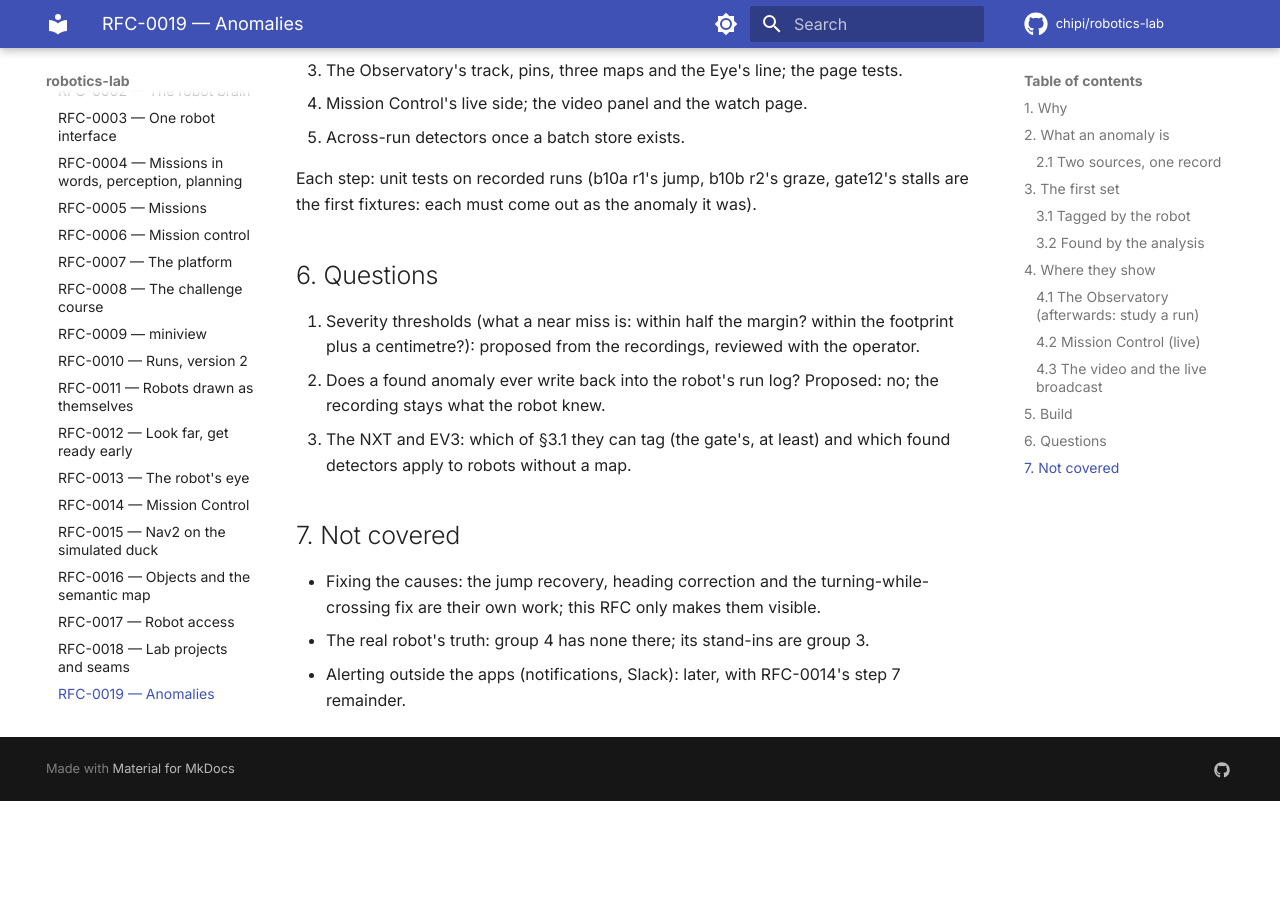
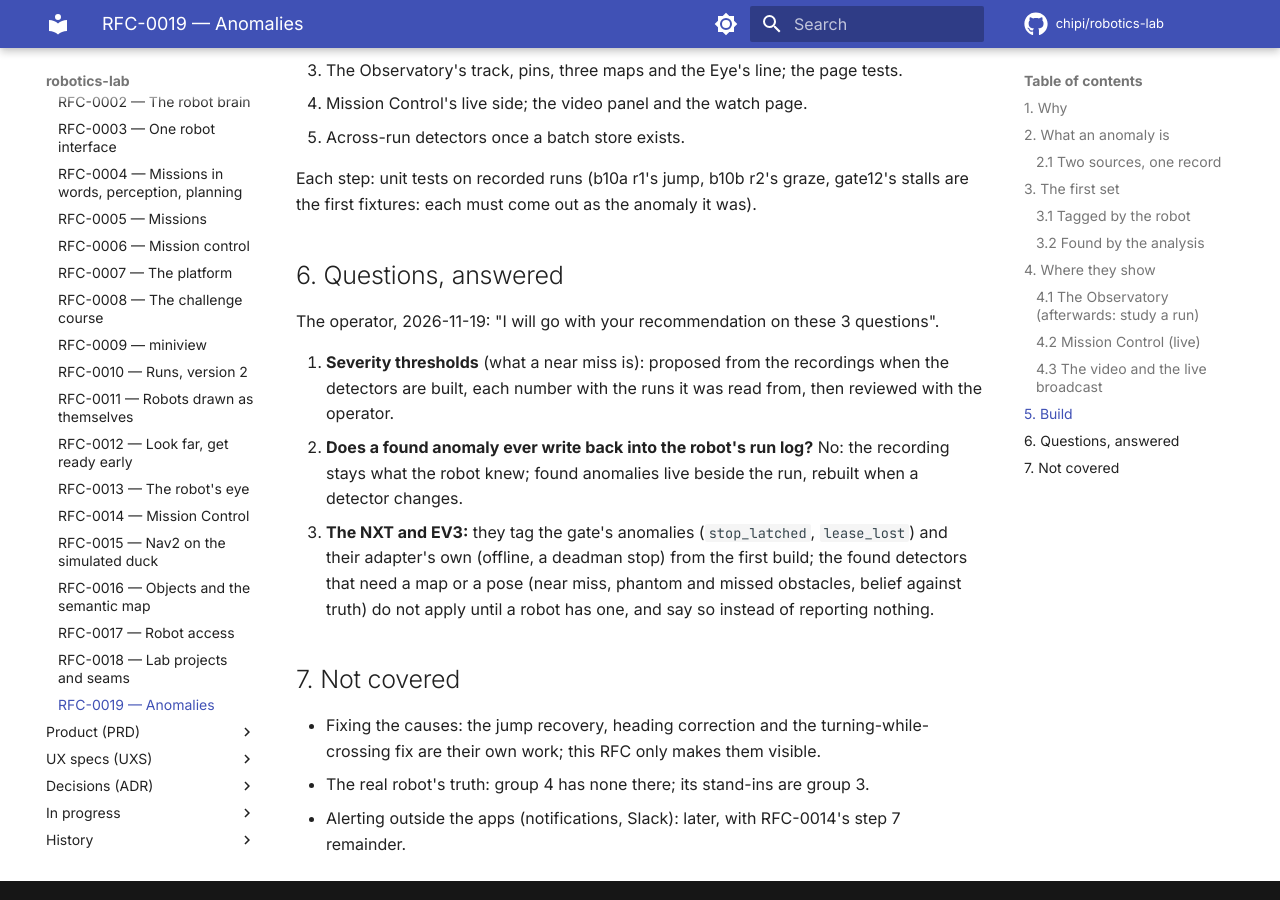
Before and after one commit to chipi/robotics-lab, an MkDocs documentation site: the page built from docs/rfc/RFC-0019-anomaly-telemetry.md, in a window 1280 px wide and 900 px high, scrolled down 3957 px. Built offline with MkDocs 1.6.1 and Material for MkDocs 9.7.7, drawn with Linux system fonts in a browser that asks for light colours; comment, search, counter and statistics services are not loaded; before the commit the page ends 4758 px from its top, so only the background shows below that.

Commit message:
docs: RFC-0019's three questions answered (the operator went with the recommendations)
Co-Authored-By: Claude Opus 5.5 <noreply@anthropic.com>
Claude-Session: https://claude.ai/code/session_014cvkLDtihKBLiV2cbMenbC

```diff
--- a/docs/rfc/RFC-0019-anomaly-telemetry.md
+++ b/docs/rfc/RFC-0019-anomaly-telemetry.md
@@ -137,14 +137,18 @@ obstacles, belief against truth, and wrong refusals. The rest come later in the
 Each step: unit tests on recorded runs (b10a r1's jump, b10b r2's graze, gate12's stalls are the
 first fixtures: each must come out as the anomaly it was).
 
-## 6. Questions
+## 6. Questions, answered
 
-1. Severity thresholds (what a near miss is: within half the margin? within the footprint plus a
-   centimetre?): proposed from the recordings, reviewed with the operator.
-2. Does a found anomaly ever write back into the robot's run log? Proposed: no; the recording stays
-   what the robot knew.
-3. The NXT and EV3: which of §3.1 they can tag (the gate's, at least) and which found detectors
-   apply to robots without a map.
+The operator, 2026-11-19: "I will go with your recommendation on these 3 questions".
+
+1. **Severity thresholds** (what a near miss is): proposed from the recordings when the detectors are
+   built, each number with the runs it was read from, then reviewed with the operator.
+2. **Does a found anomaly ever write back into the robot's run log?** No: the recording stays what
+   the robot knew; found anomalies live beside the run, rebuilt when a detector changes.
+3. **The NXT and EV3:** they tag the gate's anomalies (`stop_latched`, `lease_lost`) and their
+   adapter's own (offline, a deadman stop) from the first build; the found detectors that need a
+   map or a pose (near miss, phantom and missed obstacles, belief against truth) do not apply until
+   a robot has one, and say so instead of reporting nothing.
 
 ## 7. Not covered
 
```
